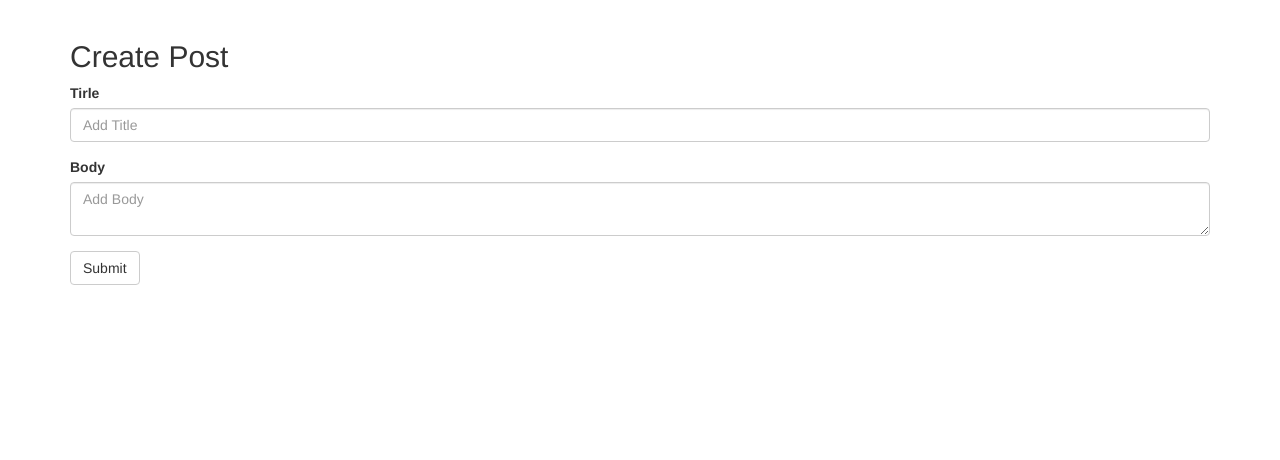
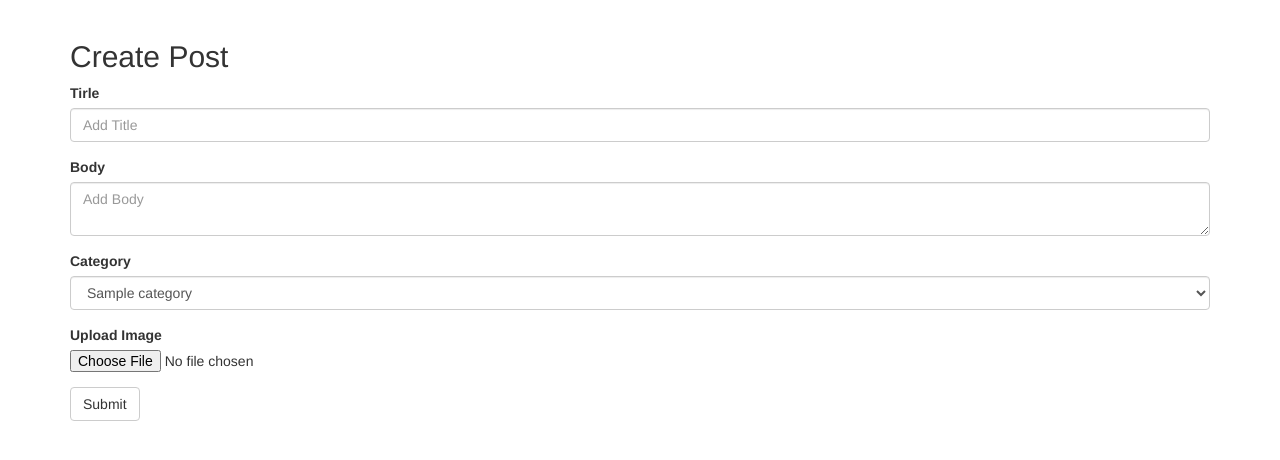
Before and after one commit to bnard-spn/blog-php-practice, a CodeIgniter app: page /bnardCI/posts/create in a window 1280 px wide. Shown: the part 52-512 px from the top of the page. Run offline with CodeIgniter, Linux system fonts and the light colour scheme; tables that the repository leaves empty or names only in its code hold one stand-in row (values such as "Sample post"); some libraries are stand-ins or nearby versions.

Commit message:
Added Category option and Photo Upload functionality in Posts Module

```diff
--- a/application/config/autoload.php
+++ b/application/config/autoload.php
@@ -89,7 +89,7 @@ $autoload['drivers'] = array();
 |
 |	$autoload['helper'] = array('url', 'file');
 */
-$autoload['helper'] = array('url', 'form');
+$autoload['helper'] = array('url', 'form', 'text');
 
 /*
 | -------------------------------------------------------------------
--- a/application/controllers/Posts.php
+++ b/application/controllers/Posts.php
@@ -27,6 +27,7 @@
 
 		public function create() {
 			$data['title'] = 'Create Post';
+			$data['categories'] = $this->post_model->get_categories();
 
 			$this->form_validation->set_rules('title', 'Title', 'required');
 			$this->form_validation->set_rules('body', 'Body', 'required');
@@ -36,7 +37,23 @@
 				$this->load->view('posts/create', $data);
 				$this->load->view('templates/footer');
 			} else {
-				$this->post_model->create_post();
+				//Upload Image
+				$config['upload_path'] = "./assets/images/posts";
+				$config['allowed_types'] = "gif|jpg|png";
+				$config['max_size'] = "2048";
+				$config['max_width'] = "500";
+				$config['max_height'] = "500";
+
+				$this->load->library('upload', $config);
+				if(!$this->upload->do_upload()) {
+					$errors = array('error' => $this->upload->display_errors());
+					$post_image = 'noimage.jpg';
+				} else {
+					$data = array('upload_date' => $this->upload->data());
+					$post_image = $_FILES['userfile']['name'];
+				}
+
+				$this->post_model->create_post($post_image);
 				redirect('posts');
 			}
 		}
@@ -48,6 +65,7 @@
 
 		public function edit($slug) {
 			$data['post'] = $this->post_model->get_posts($slug);
+			$data['categories'] = $this->post_model->get_categories();
 
 			if(empty($data['post'])) {
 				show_404();
--- a/application/models/Post_model.php
+++ b/application/models/Post_model.php
@@ -7,7 +7,8 @@
 
 		public function get_posts($slug = FALSE) {
 			if($slug === FALSE) {
-				$this->db->order_by('id', 'DESC');
+				$this->db->order_by('posts.id', 'DESC');
+				$this->db->join('categories', 'categories.id = posts.category_id');
 				$query = $this->db->get('posts');
 				return $query->result_array();
 			}
@@ -16,13 +17,15 @@
 			return $query->row_array();
 		}
 
-		public function create_post() {
+		public function create_post($post_image) {
 			$slug = url_title($this->input->post('title'));
 
 			$data = array(
 				'title' => $this->input->post('title'),
 				'slug' => $slug,
-				'body' => $this->input->post('body')
+				'body' => $this->input->post('body'),
+				'category_id' => $this->input->post('category_id'),
+				'post_image' => $post_image
 			);
 
 			return $this->db->insert('posts', $data);
@@ -39,10 +42,17 @@
 			$data = array(
 				'title' => $this->input->post('title'),
 				'slug' => $slug,
-				'body' => $this->input->post('body')
+				'body' => $this->input->post('body'),
+				'category_id' => $this->input->post('category_id')
 			);
 
 			$this->db->where('id', $this->input->post('id'));
 			return $this->db->update('posts', $data);
 		}
+
+		public function get_categories() {
+			$this->db->order_by('name');
+			$query = $this->db->get('categories');
+			return $query->result_array();
+		}
 	}
--- a/application/views/posts/create.php
+++ b/application/views/posts/create.php
@@ -1,8 +1,7 @@
 <h2><?= $title ?></h2>
 
 <?php echo validation_errors(); ?>
-<?php echo form_open('posts/create'); ?>
-<form>
+<?php echo form_open_multipart('posts/create'); ?>
   <div class="form-group">
     <label>Tirle</label>
     <input type="text" class="form-control" name="title" placeholder="Add Title">
@@ -11,5 +10,17 @@
     <label>Body</label>
     <textarea id="editor1" class="form-control" name="body" placeholder="Add Body"></textarea>
   </div>
+  <div class="form-group">
+  	<label>Category</label>
+  	<select name="category_id" class="form-control">
+  		<?php foreach($categories as $category): ?>
+  			<option value="<?php echo $category['id']; ?>"><?php echo $category['name']; ?></option>
+  		<?php endforeach; ?>
+  	</select>
+  </div>
+  <div class="form-group">
+  	<label>Upload Image</label>
+  	<input type="file" name="userfile" size="20">
+  </div>
   <button type="submit" class="btn btn-default">Submit</button>
 </form>
--- a/application/views/posts/view.php
+++ b/application/views/posts/view.php
@@ -1,5 +1,6 @@
 <h2><?php echo $post['title']; ?></h2>
 <small class="post-date">Posted on: <?php echo $post['created_at']; ?></small><br />
+<img class="post-thumb" src="<?php echo site_url(); ?>assets/images/posts/<?php echo $post['post_image']; ?>">
 <div class="post-body">
 	<?php echo $post['body']; ?>
 </div>
--- a/application/views/templates/header.php
+++ b/application/views/templates/header.php
@@ -2,7 +2,7 @@
 	<head>
 		<title>bnardCI</title>
 		<link rel="stylesheet" type="text/css" href="https://bootswatch.com/flatly/bootstrap.min.css">
-		<link rel="stylesheet" type="text/css" href="<?php echo base_url(); ?>/assets/css/style.css">
+		<link rel="stylesheet" type="text/css" href="<?php echo base_url(); ?>assets/css/style.css">
 		<script src="//cdn.ckeditor.com/4.6.2/standard/ckeditor.js"></script>
 	</head>
 	<body>
--- a/assets/css/style.css
+++ b/assets/css/style.css
@@ -4,3 +4,7 @@
 	margin: 3px 0;
 	display: block;
 }
+
+.post-thumb {
+	width: 100%;
+}
```
Also changed, not shown: application/views/posts/edit.php (+8 -0 lines), application/views/posts/index.php (+11 -4 lines), assets/images/posts/gallifreyan_image.png (added), assets/images/posts/gallifreyan_img.jpg (added), assets/images/posts/noimage.jpg (added).
